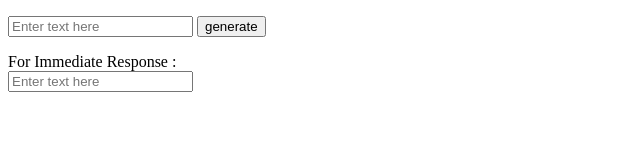
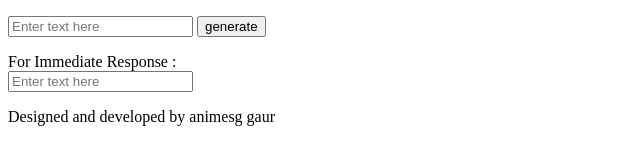
Before and after one commit to AnimeshGaur/QR-code, a plain HTML site: page index.html in a window 1280 px wide. Shown: the whole page, without its empty margins (0-640 px from the left). Drawn offline with Linux system fonts and the light colour scheme; some packages are replaced by stand-ins of ours; a script that the page names is missing.

Commit message:
footer
update in footer sectioon

```diff
--- a/index.html
+++ b/index.html
@@ -35,4 +35,8 @@
 </script>
 
 </body>
+<footer>
+    <p allign="center"> Designed and developed by animesg gaur</P>
+
+</footer>
 </html>
```
